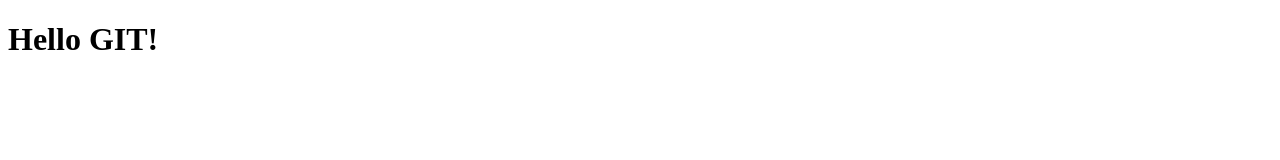
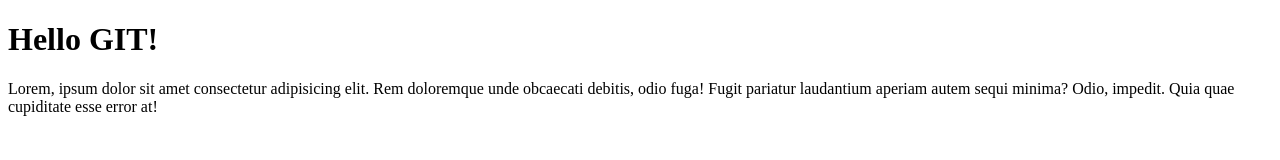
Before and after one commit to sebastian-damps/git-course-4, a plain HTML site: page index.html in a window 1280 px wide. Drawn offline with Linux system fonts and the light colour scheme.

Commit message:
added paragraph into index.html

```diff
--- a/index.html
+++ b/index.html
@@ -1,13 +1,20 @@
 <!DOCTYPE html>
 <html lang="en">
+
 <head>
     <meta charset="UTF-8">
     <meta name="viewport" content="width=device-width, initial-scale=1.0">
     <meta http-equiv="X-UA-Compatible" content="ie=edge">
     <title>iSA GIT Course 4</title>
 </head>
+
 <body>
     <h1> Hello GIT! </h1>
+    <p>
+        Lorem, ipsum dolor sit amet consectetur adipisicing elit. Rem doloremque unde obcaecati debitis, odio fuga!
+        Fugit pariatur laudantium aperiam autem sequi minima? Odio, impedit. Quia quae cupiditate esse error at!
+    </p>
 
 </body>
+
 </html>
```
